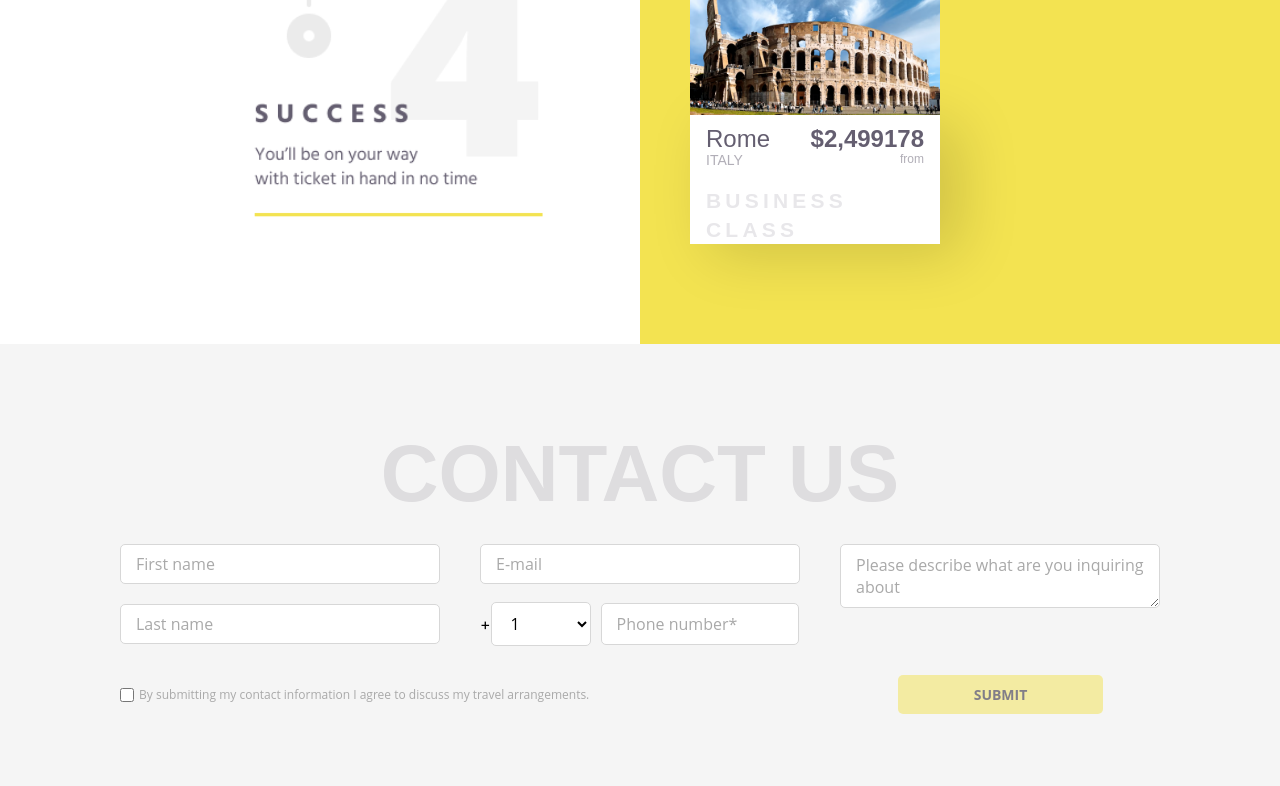
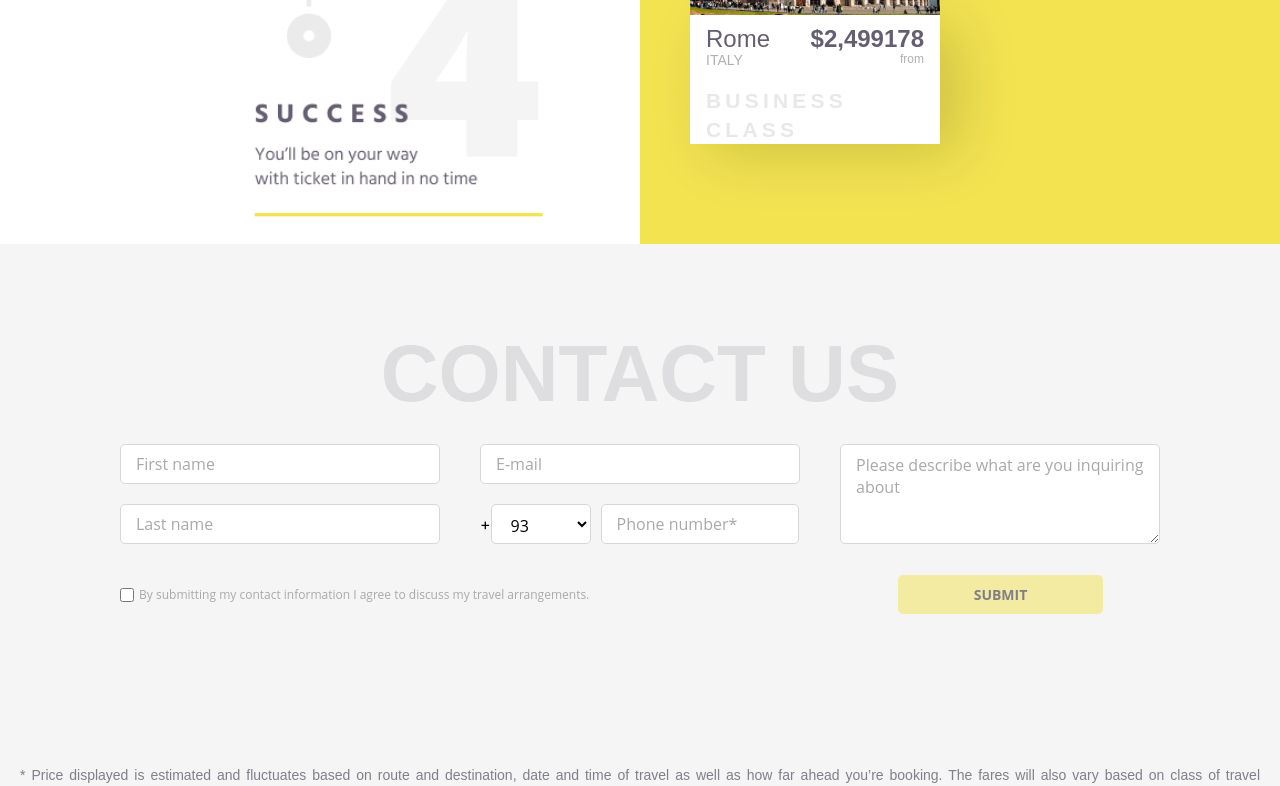
Before and after one commit to mastercodemarshal/verticalfleet-source, a React (Create React App) app: page /round-trip/ in a window 1280 px wide. Shown: the part 3516-4302 px from the top of the page. Built offline with nearby package versions, Linux system fonts and the light colour scheme.

Commit message:
fixed: UI

```diff
--- a/src/components/main/AirportList.tsx
+++ b/src/components/main/AirportList.tsx
@@ -16,7 +16,7 @@ const AirportList: React.FC<IAirportListProps> = ({
   airportList,
   onSelect,
 }): JSX.Element => {
-  return airportList?.length ? (
+  return (
     <ul className="absolute top-[67px] left-0 lg:w-[760px] sm:w-[500px] bg-white max-h-[350px] overflow-auto z-50">
       {airportList?.map((data, index) => {
         return (
@@ -36,16 +36,6 @@ const AirportList: React.FC<IAirportListProps> = ({
         );
       })}
     </ul>
-  ) : (
-    <div>
-      {
-        <ul className="absolute top-[67px] left-0 lg:w-[760px] sm:w-[500px] w-full bg-white max-h-[350px] overflow-auto z-50 shadow-[0px_4px_10px_rgba(0,0,0,0.2)]">
-          <li className="text-[#10091D] font-open_sans border px-[15px] py-[9px] flex justify-between items-cemter">
-            <p className="text-[16px] leading-[22px]">Type to search</p>
-          </li>
-        </ul>
-      }
-    </div>
   );
 };
 
--- a/src/components/main/BestDetails.tsx
+++ b/src/components/main/BestDetails.tsx
@@ -24,7 +24,7 @@ const BestDetails: React.FC = (): JSX.Element => {
   return (
     <div className="bg-[#F3E351] pt-[70px] pl-[50px] pr-[50px] pb-[100px]">
       <h2 className="uppercase font-hind font-bold md:text-[80px] leading-[100px] text-[44px] text-white">
-        best details
+        best deals
       </h2>
       <div className="w-[200px] h-[3px] bg-white"></div>
       <div className="md:mt-[107px] mt-[57px] grid md:grid-cols-2 gap-x-[40px]">
--- a/src/components/main/ContactUs.tsx
+++ b/src/components/main/ContactUs.tsx
@@ -113,7 +113,7 @@ const ContactUs: React.FC = (): JSX.Element => {
 
           <div className="flex items-center h-[40px] relative">
             +
-            <select className="xl:w-[100px] xl:max-w-[100px] max-w-[92px] w-full py-[9px] px-[15px] mr-[10px] bg-white border border-[#D7D7D7] focus:border-2 focus:border-[#86CEEB] focus:outline-none rounded-[5px] placeholder:text-[#494949] text-[16px] leading-[22px] font-open_sans font-normal">
+            <select className="xl:w-[100px] max-h-[50px] h-[40px] xl:max-w-[100px] max-w-[92px] w-full py-[9px] px-[15px] mr-[10px] bg-white border border-[#D7D7D7] focus:border-2 focus:border-[#86CEEB] focus:outline-none rounded-[5px] placeholder:text-[#494949] text-[16px] leading-[22px] font-open_sans font-normal">
               {forePhoneNumbers.map((phone, index) => (
                 <option value={phone} key={index}>
                   {phone}
@@ -125,7 +125,7 @@ const ContactUs: React.FC = (): JSX.Element => {
               name="phoneNumber"
               value={state.phoneNumber}
               onChange={handleChange}
-              className="py-[9px] peer rounded-[5px] px-[15px] xl:w-[198px] xl:max-w-[198px] max-w-[182px] w-full bg-white border border-[#D7D7D7] focus:border-2 focus:border-[#86CEEB] focus:outline-none rounded-[2px] placeholder:text-[#A9A9A9] text-[16px] leading-[22px] font-open_sans font-normal"
+              className="py-[9px] h-[40px] peer rounded-[5px] px-[15px] xl:w-[198px] xl:max-w-[198px] max-w-[182px] w-full bg-white border border-[#D7D7D7] focus:border-2 focus:border-[#86CEEB] focus:outline-none rounded-[2px] placeholder:text-[#A9A9A9] text-[16px] leading-[22px] font-open_sans font-normal"
               placeholder="Phone number*"
               required
             />
@@ -140,7 +140,7 @@ const ContactUs: React.FC = (): JSX.Element => {
               name="description"
               value={state.description}
               onChange={handleChange}
-              className="peer py-[9px] px-[15px] xl:w-[320px] xl:max-w-[320px] max-w-[296px] w-full bg-white border border-[#D7D7D7] focus:border-2 focus:border-[#86CEEB] focus:outline-none rounded-[5px] placeholder:text-[#A9A9A9] text-[16px] leading-[22px] font-open_sans font-normal"
+              className="peer py-[9px] h-full px-[15px] xl:w-[320px] xl:max-w-[320px] max-w-[296px] w-full bg-white border border-[#D7D7D7] focus:border-2 focus:border-[#86CEEB] focus:outline-none rounded-[5px] placeholder:text-[#A9A9A9] text-[16px] leading-[22px] font-open_sans font-normal"
               placeholder="Please describe what are you inquiring about"
               required
             ></textarea>
--- a/src/components/main/MultyCityFormItem.tsx
+++ b/src/components/main/MultyCityFormItem.tsx
@@ -271,6 +271,7 @@ const SearchFormItem: React.FC<ISearchFormProps> = ({
                     className="focus:outline-none w-full peer"
                     autoFocus
                     required
+                    autoComplete="off"
                   />
                   {showValidationError && (
                     <div className="invisible peer-invalid:visible text-red-700 text-[14px] text-white px-[5px] py-[2px] bg-white absolute -top-[10px] right-[10px]">
@@ -359,6 +360,7 @@ const SearchFormItem: React.FC<ISearchFormProps> = ({
                   className="focus:outline-none w-full peer"
                   autoFocus
                   required
+                  autoComplete="off"
                 />
                 {showValidationError && (
                   <div className="invisible peer-invalid:visible text-red-700 text-[14px] text-white px-[5px] py-[2px] bg-white absolute -top-[10px] right-[10px]">
@@ -510,6 +512,7 @@ const SearchFormItem: React.FC<ISearchFormProps> = ({
                       placeholder="Passengers"
                       className="focus:outline-none w-full"
                       autoFocus
+                      autoComplete="off"
                     />
                     {openUserSelect && (
                       <PassengerSelect
@@ -580,6 +583,7 @@ const SearchFormItem: React.FC<ISearchFormProps> = ({
                       placeholder="Passengers"
                       className="focus:outline-none w-full"
                       autoFocus
+                      autoComplete="off"
                     />
                     {openUserSelect && (
                       <PassengerSelect
--- a/src/components/main/OneWayFormItem.tsx
+++ b/src/components/main/OneWayFormItem.tsx
@@ -240,6 +240,7 @@ const OneWayFormItem: React.FC = (): JSX.Element => {
                     className="focus:outline-none w-full peer"
                     autoFocus
                     required
+                    autoComplete="off"
                   />
                   {showValidationError && (
                     <div className="invisible peer-invalid:visible text-red-700 text-[14px] text-white px-[5px] py-[2px] bg-white absolute -top-[10px] right-[10px]">
@@ -328,6 +329,7 @@ const OneWayFormItem: React.FC = (): JSX.Element => {
                   className="focus:outline-none w-full peer"
                   autoFocus
                   required
+                  autoComplete="off"
                 />
                 {showValidationError && (
                   <div className="invisible peer-invalid:visible text-red-700 text-[14px] text-white px-[5px] py-[2px] bg-white absolute -top-[10px] right-[10px]">
@@ -467,6 +469,7 @@ const OneWayFormItem: React.FC = (): JSX.Element => {
                 placeholder="Passengers"
                 className="focus:outline-none w-full"
                 autoFocus
+                autoComplete="off"
               />
               {openUserSelect && (
                 <PassengerSelect
--- a/src/constants.ts
+++ b/src/constants.ts
@@ -17,7 +17,236 @@ export const reportItemsArray = [
   },
 ];
 
-export const forePhoneNumbers = ["1", "2", "385", "850", "84"];
+export const forePhoneNumbers = [
+  93,
+  355,
+  213,
+  "1-684",
+  376,
+  244,
+  "1-264",
+  672,
+  "1-268",
+  54,
+  374,
+  297,
+  61,
+  43,
+  994,
+  "1-242",
+  973,
+  880,
+  "1-246",
+  375,
+  32,
+  501,
+  229,
+  "1-441",
+  975,
+  591,
+  387,
+  267,
+  55,
+  673,
+  359,
+  226,
+  257,
+  855,
+  237,
+  1,
+  238,
+  "1-345",
+  236,
+  235,
+  56,
+  86,
+  53,
+  61,
+  57,
+  269,
+  243,
+  242,
+  682,
+  506,
+  225,
+  385,
+  53,
+  357,
+  420,
+  45,
+  253,
+  "1-767",
+  "1-809",
+  670,
+  593,
+  20,
+  503,
+  240,
+  291,
+  372,
+  251,
+  500,
+  298,
+  679,
+  358,
+  33,
+  594,
+  689,
+  241,
+  220,
+  995,
+  49,
+  233,
+  350,
+  30,
+  299,
+  "1-473",
+  590,
+  "1-671",
+  502,
+  224,
+  245,
+  592,
+  509,
+  504,
+  852,
+  36,
+  354,
+  91,
+  62,
+  98,
+  964,
+  353,
+  972,
+  39,
+  "1-876",
+  81,
+  962,
+  7,
+  254,
+  686,
+  850,
+  82,
+  965,
+  996,
+  856,
+  371,
+  961,
+  266,
+  231,
+  218,
+  423,
+  370,
+  352,
+  853,
+  389,
+  261,
+  265,
+  60,
+  960,
+  223,
+  356,
+  692,
+  596,
+  222,
+  230,
+  269,
+  52,
+  691,
+  373,
+  377,
+  976,
+  "1-664",
+  212,
+  258,
+  95,
+  264,
+  674,
+  977,
+  31,
+  599,
+  687,
+  64,
+  505,
+  227,
+  234,
+  683,
+  672,
+  "1-670",
+  47,
+  968,
+  92,
+  680,
+  970,
+  507,
+  675,
+  595,
+  51,
+  63,
+  48,
+  351,
+  "1-787",
+  974,
+  262,
+  40,
+  7,
+  250,
+  290,
+  "1-869",
+  "1-758",
+  508,
+  "1-784",
+  685,
+  378,
+  239,
+  966,
+  221,
+  248,
+  232,
+  65,
+  421,
+  386,
+  677,
+  252,
+  27,
+  34,
+  94,
+  249,
+  597,
+  268,
+  46,
+  41,
+  963,
+  886,
+  992,
+  255,
+  66,
+  690,
+  676,
+  "1-868",
+  216,
+  90,
+  993,
+  "1-649",
+  688,
+  256,
+  380,
+  971,
+  44,
+  1,
+  598,
+  998,
+  678,
+  418,
+  58,
+  84,
+  "1-284",
+  "1-340",
+  681,
+  967,
+  260,
+  263,
+];
 
 export const FlightSchedules = [
   {
--- a/src/layouts/Header.tsx
+++ b/src/layouts/Header.tsx
@@ -7,7 +7,7 @@ const Header: React.FC = (): JSX.Element => {
   return (
     <div className="top-0 bg-[#10091D]/[.3] absolute w-full z-50">
       <div className="container mx-auto flex h-[80px] items-center px-[10px]">
-        <Link className="mr-auto w-[165px] h-[15px]" to="/">
+        <Link className="mr-auto w-[165px] h-[15px]" to="/round-trip">
           <img src={Logo} alt="" />
         </Link>
         <div className="flex items-center text-[14px] text-white font-light font-open_sans leading-[19.07px]">
```
Also changed, not shown: src/components/main/RoundTripFormItem.tsx (+13 -10 lines).
